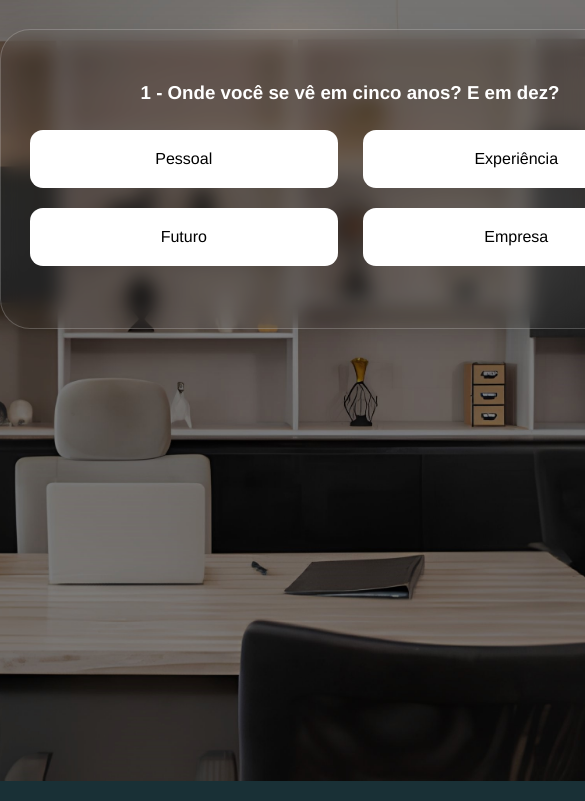
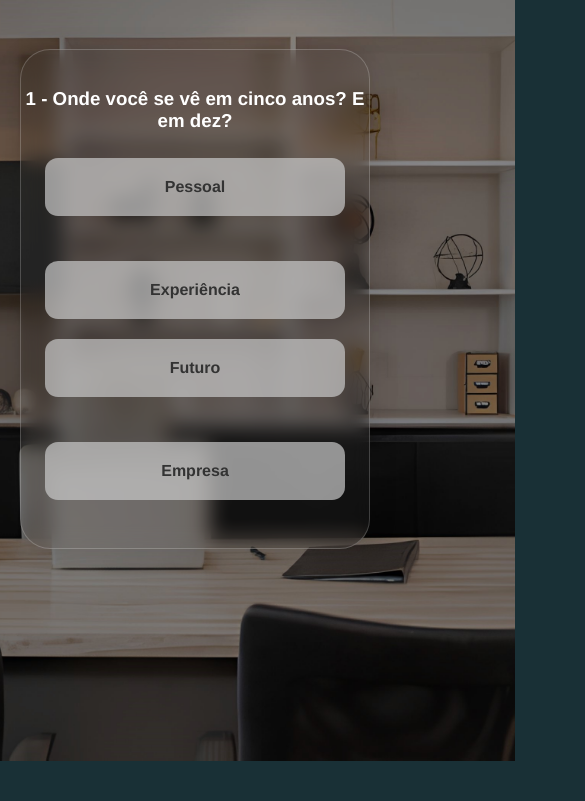
Before and after one commit to Pedro-Panstein/quiz-job-interview, a plain HTML site: page question.html in a window 390 px wide. Shown: the part 83-884 px from the top of the page, 585 px wide, since content can reach past the window. Drawn offline with Linux system fonts and the light colour scheme.

Commit message:
atualização na responsividade

```diff
--- a/question.html
+++ b/question.html
@@ -17,8 +17,8 @@
           <h3 id="Pergunta"></h3>
           <div class="respostas">
             <div class="flex">
-              <p class="Question">Pessoal</p>
-              <p class="Question">Experiência</p>
+              <p class="Question correct">Pessoal</p>
+              <p class="Question error">Experiência</p>
             </div>
             <div class="flex">
               <p class="Question">Futuro</p>
--- a/style.css
+++ b/style.css
@@ -14,6 +14,7 @@ body {
   background-position: bottom;
   background-size: cover;
   height: 100dvh;
+  padding: 20px;
 }
 
 .headerContent {
@@ -44,7 +45,8 @@ body {
   backdrop-filter: blur(10px);
   -webkit-backdrop-filter: blur(10px);
   border: 1px solid rgba(255, 255, 255, 0.2);
-  width: 700px;
+  max-width: 700px;
+  width: 100%;
   height: 300px;
   padding: 2% 0%;
   border-radius: 30px;
@@ -53,10 +55,12 @@ body {
 }
 
 .questions-content p {
-  background-color: #fff;
-  color: #000;
+  background-color: rgba(201, 201, 201, 0.7);
+  color: #333;
+  font-weight: 700;
   border-radius: 13px;
   margin: 10px 0px;
+  max-width: 300px;
   width: 100%;
   padding: 20px 10px;
   cursor: pointer;
@@ -65,6 +69,7 @@ body {
 }
 
 .questions-content p:hover {
+  background-color: rgba(201, 201, 201, 1);
   transform: scale(1.02);
   box-shadow: 0px 0px 10px #181818;
 }
@@ -75,6 +80,7 @@ body {
 
 .flex {
   display: flex;
+  flex-wrap: wrap;
   gap: 25px;
   width: 640px;
 }
@@ -83,14 +89,22 @@ body {
   margin-top: 1rem;
 }
 
-.Question.correct {
-  background-color: green;
+.question.correct {
+  background-color: rgba(0, 128, 0, 0.6);
   color: white;
 }
 
+.Question.correct:hover {
+  background-color: rgba(0, 128, 0, 1);
+}
+
 .Question.error {
-  background-color: red;
+  background-color: rgba(255, 0, 0, 0.6);
   color: white;
+}
+
+.Question.error:hover {
+  background-color: rgba(255, 0, 0, 1);
 }
 
 #contador-acertos {
@@ -122,3 +136,25 @@ body {
 .hidden {
   display: none;
 }
+
+@media screen and (max-width: 717px) {
+  .questions-content {
+    height: 500px;
+  }
+
+  .flex {
+    display: flex;
+    flex-direction: column;
+    justify-content: center;
+    align-items: center;
+    flex-wrap: wrap;
+    gap: 25px;
+    width: 640px;
+  }
+}
+
+@media screen and (max-width: 370px) {
+  .questions-content p {
+    width: 220px;
+  }
+}
```
Also changed, not shown: index.html (+1 -1 lines).
